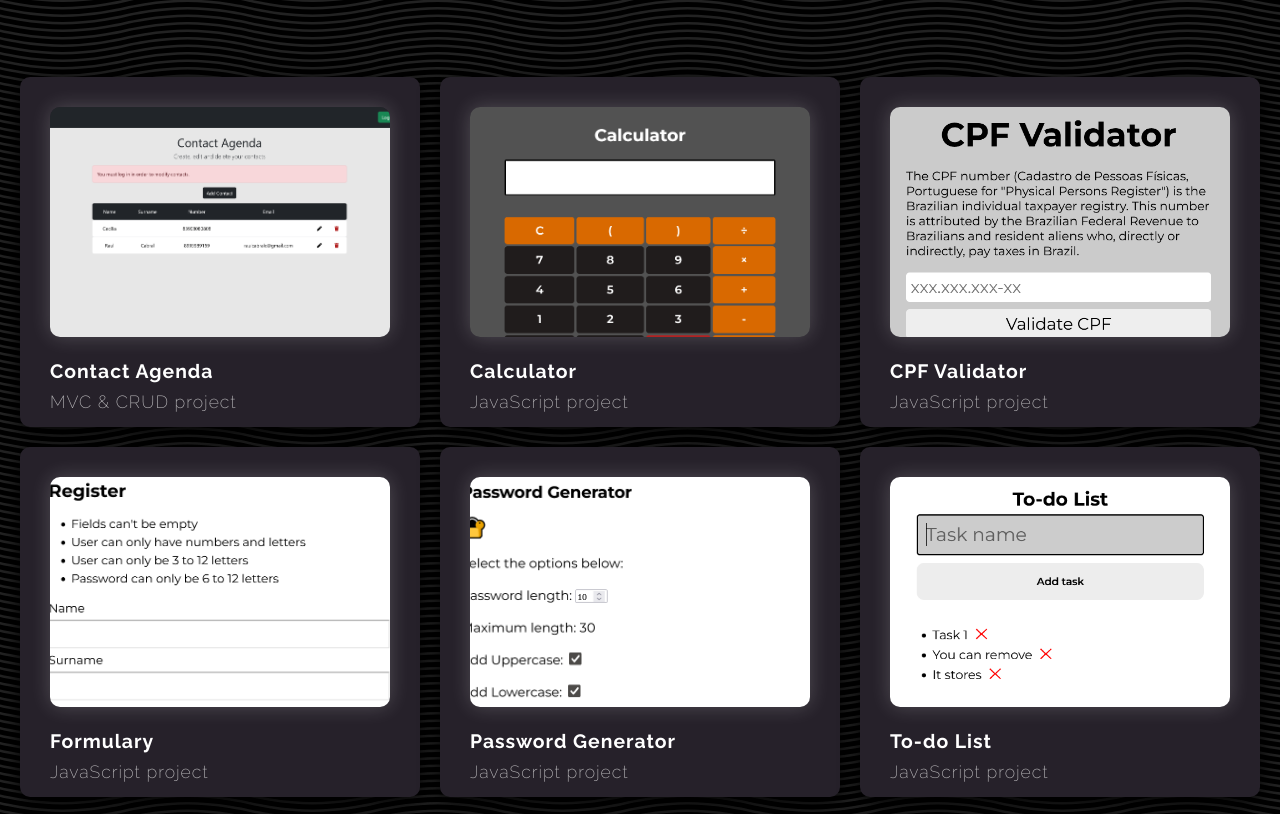
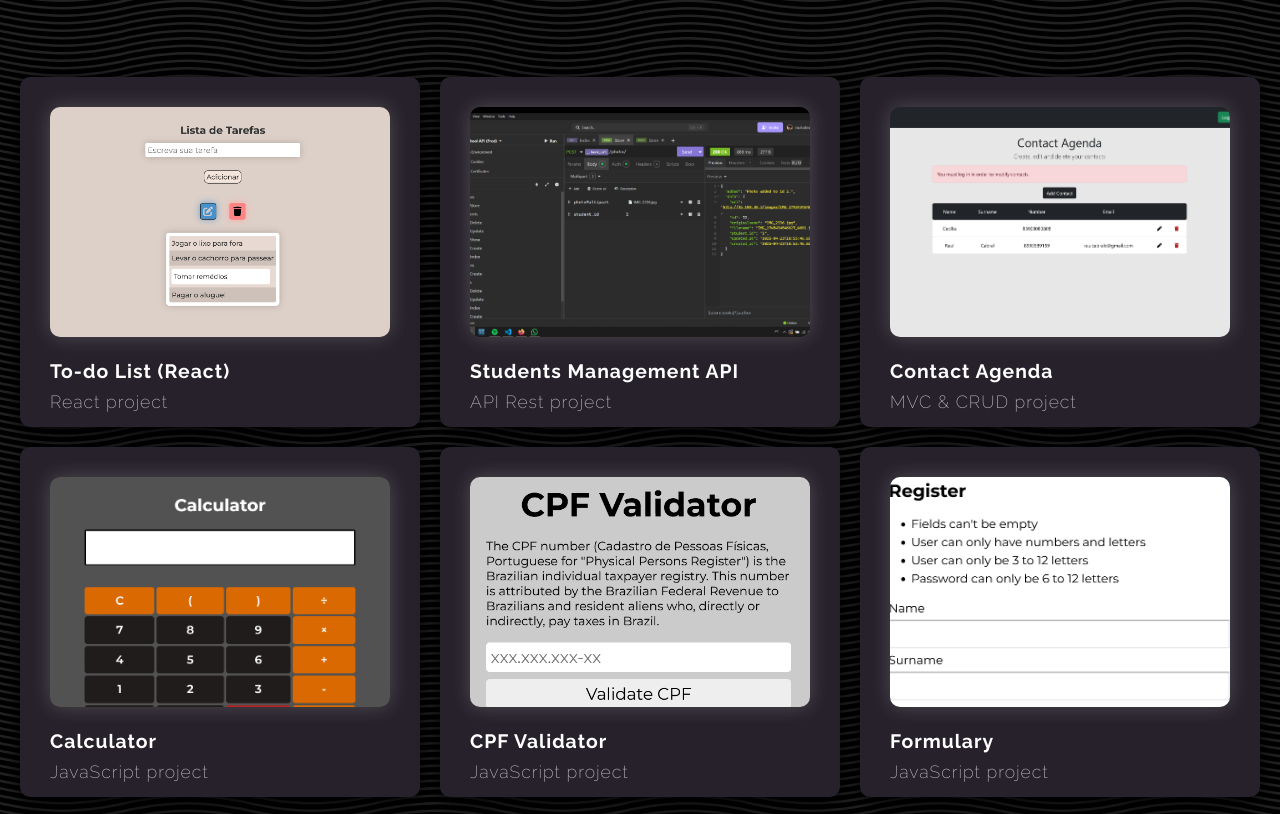
Before and after one commit to raulcabralc/projects, a plain HTML site: page index.html in a window 1280 px wide. Shown: the part 968-1782 px from the top of the page. Drawn offline with Linux system fonts and the light colour scheme; a web font is replaced by a local one.

Commit message:
Added 2 projects
Added To-do List (React)
Added API Rest

```diff
--- a/index.html
+++ b/index.html
@@ -561,6 +561,37 @@
       </div>
       <div class="projects-grid">
         <a
+          href="https://www.linkedin.com/feed/update/urn:li:activity:7322630304207134720/"
+        >
+          <div class="to-do-react card">
+            <div class="card-img">
+              <img
+                src="./assets/img/to-do-react.png"
+                alt="To-do List with React"
+              />
+            </div>
+            <div class="card-text">
+              <h3>To-do List (React)</h3>
+              <p>React project</p>
+            </div>
+          </div>
+        </a>
+
+        <a
+          href="https://www.linkedin.com/feed/update/urn:li:activity:7320899217571368961/"
+        >
+          <div class="api card">
+            <div class="card-img">
+              <img src="./assets/img/api.png" alt="API Rest" />
+            </div>
+            <div class="card-text">
+              <h3>Students Management API</h3>
+              <p>API Rest project</p>
+            </div>
+          </div>
+        </a>
+
+        <a
           href="https://www.linkedin.com/feed/update/urn:li:activity:7315914793834491905/"
         >
           <div class="agenda card">
```
